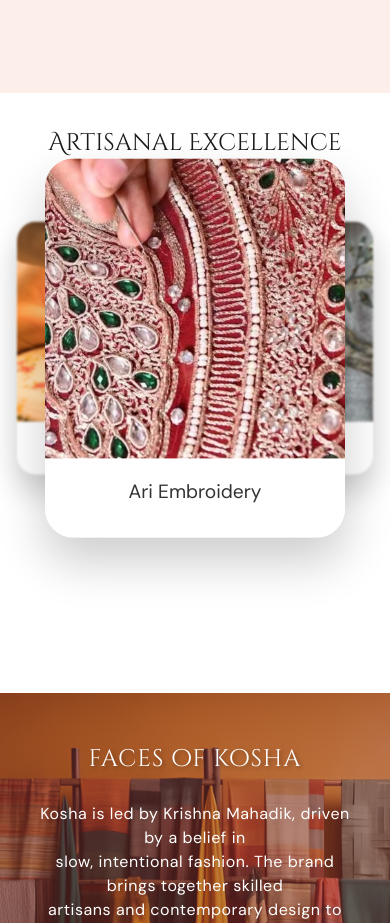
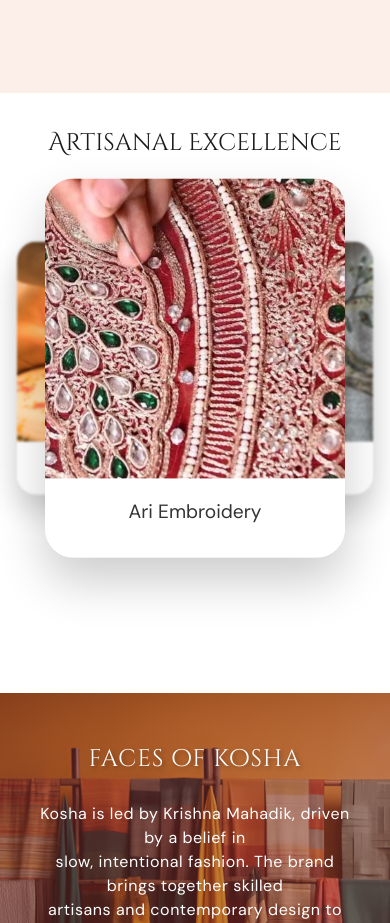
Before and after one commit to paldiyanamrata70/koshanam, a React (Vite) app: page / in a window 390 px wide. Shown: the part 4500-5423 px from the top of the page. Built offline with nearby package versions, Linux system fonts and the light colour scheme; the HTML template or start-up script is replaced by a standard one; a web font is replaced by a local one.

Commit message:
Move Artisanal Excellence carousel downward in mobile view

```diff
--- a/src/index.css
+++ b/src/index.css
@@ -893,6 +893,12 @@
     transform: translateY(-70px);
   }
 
+  @media (max-width: 768px) {
+    .carousel-wrapper {
+      transform: translateY(-50px);
+    }
+  }
+
   .card-container {
     position: absolute;
     transition: all 0.8s cubic-bezier(0.25, 0.46, 0.45, 0.94); /* Smoother transition with custom easing */
```
